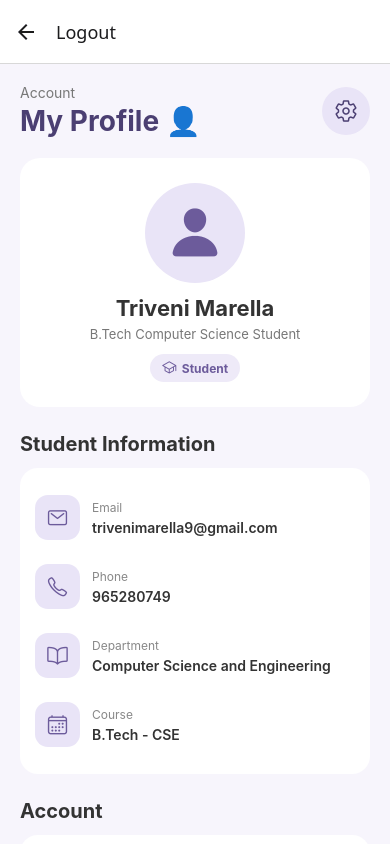
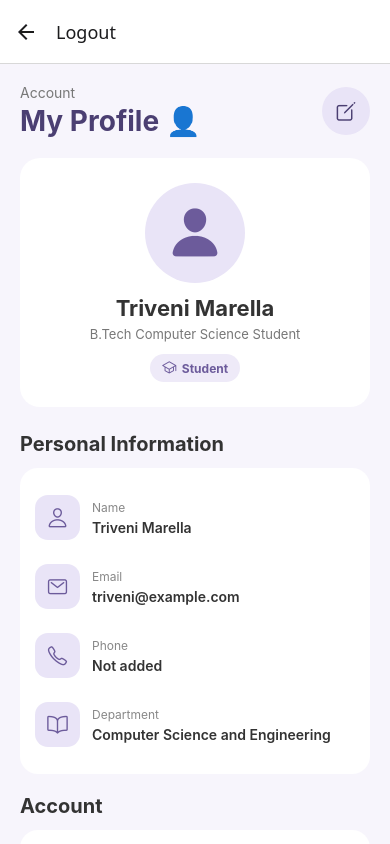
Before and after one commit to MarellaTriveni/campus-connect, a React Native app: screen /Logout in a window 390 px wide. Built offline with nearby package versions, Linux system fonts and the light colour scheme.

Commit message:
Day 9: Add Edit Profile Feature

```diff
--- a/screens/ProfileScreen.js
+++ b/screens/ProfileScreen.js
@@ -1,14 +1,38 @@
-import React from "react";
+import React, { useState } from "react";
 import {
   View,
   Text,
   StyleSheet,
   ScrollView,
   TouchableOpacity,
+  TextInput,
+  Alert,
 } from "react-native";
 import { Ionicons } from "@expo/vector-icons";
 
 export default function ProfileScreen({ navigation }) {
+  const [isEditing, setIsEditing] = useState(false);
+
+  const [name, setName] = useState("Triveni Marella");
+  const [email, setEmail] = useState("triveni@example.com");
+  const [phone, setPhone] = useState("Not added");
+  const [department, setDepartment] = useState(
+    "Computer Science and Engineering"
+  );
+
+  const handleSave = () => {
+    setIsEditing(false);
+
+    Alert.alert(
+      "Profile Updated",
+      "Your profile has been updated successfully."
+    );
+  };
+
+  const handleCancel = () => {
+    setIsEditing(false);
+  };
+
   return (
     <ScrollView
       style={styles.container}
@@ -18,20 +42,29 @@ export default function ProfileScreen({ navigation }) {
       <View style={styles.header}>
         <View>
           <Text style={styles.smallTitle}>Account</Text>
-          <Text style={styles.title}>My Profile 👤</Text>
+
+          <Text style={styles.title}>
+            My Profile 👤
+          </Text>
         </View>
 
-        <View style={styles.settingsButton}>
+        {!isEditing && (
+          <TouchableOpacity
+            style={styles.editButton}
+            onPress={() => setIsEditing(true)}
+          >
             <Ionicons
-            name="settings-outline"
-            size={24}
+              name="create-outline"
+              size={23}
               color="#4B3F72"
             />
-        </View>
+          </TouchableOpacity>
+        )}
       </View>
 
       {/* Profile Card */}
       <View style={styles.profileCard}>
+
         <View style={styles.avatar}>
           <Ionicons
             name="person"
@@ -40,8 +73,14 @@ export default function ProfileScreen({ navigation }) {
           />
         </View>
 
+        {isEditing ? (
+          <Text style={styles.editHint}>
+            Edit your profile information below
+          </Text>
+        ) : (
+          <>
             <Text style={styles.name}>
-          Triveni Marella
+              {name}
             </Text>
 
             <Text style={styles.role}>
@@ -59,14 +98,47 @@ export default function ProfileScreen({ navigation }) {
                 Student
               </Text>
             </View>
+          </>
+        )}
+
       </View>
 
-      {/* Student Information */}
+      {/* Personal Information */}
       <Text style={styles.sectionTitle}>
-        Student Information
+        Personal Information
       </Text>
 
       <View style={styles.infoCard}>
+
+        {/* Name */}
+        <View style={styles.infoRow}>
+          <View style={styles.infoIcon}>
+            <Ionicons
+              name="person-outline"
+              size={22}
+              color="#6C5B9B"
+            />
+          </View>
+
+          <View style={styles.infoContent}>
+            <Text style={styles.infoLabel}>
+              Name
+            </Text>
+
+            {isEditing ? (
+              <TextInput
+                style={styles.input}
+                value={name}
+                onChangeText={setName}
+                placeholder="Enter your name"
+              />
+            ) : (
+              <Text style={styles.infoValue}>
+                {name}
+              </Text>
+            )}
+          </View>
+        </View>
 
         {/* Email */}
         <View style={styles.infoRow}>
@@ -83,9 +155,19 @@ export default function ProfileScreen({ navigation }) {
               Email
             </Text>
 
+            {isEditing ? (
+              <TextInput
+                style={styles.input}
+                value={email}
+                onChangeText={setEmail}
+                placeholder="Enter your email"
+                keyboardType="email-address"
+              />
+            ) : (
               <Text style={styles.infoValue}>
-              trivenimarella9@gmail.com
+                {email}
               </Text>
+            )}
           </View>
         </View>
 
@@ -104,10 +186,19 @@ export default function ProfileScreen({ navigation }) {
               Phone
             </Text>
 
+            {isEditing ? (
+              <TextInput
+                style={styles.input}
+                value={phone}
+                onChangeText={setPhone}
+                placeholder="Enter phone number"
+                keyboardType="phone-pad"
+              />
+            ) : (
               <Text style={styles.infoValue}>
-              {/* Add your phone number */}
-              965280749
+                {phone}
               </Text>
+            )}
           </View>
         </View>
 
@@ -126,43 +217,66 @@ export default function ProfileScreen({ navigation }) {
               Department
             </Text>
 
+            {isEditing ? (
+              <TextInput
+                style={styles.input}
+                value={department}
+                onChangeText={setDepartment}
+                placeholder="Enter department"
+              />
+            ) : (
               <Text style={styles.infoValue}>
-              Computer Science and Engineering
+                {department}
               </Text>
-          </View>
-        </View>
-
-        {/* Year */}
-        <View style={styles.infoRow}>
-          <View style={styles.infoIcon}>
-            <Ionicons
-              name="calendar-outline"
-              size={22}
-              color="#6C5B9B"
-            />
-          </View>
-
-          <View style={styles.infoContent}>
-            <Text style={styles.infoLabel}>
-              Course
-            </Text>
-
-            <Text style={styles.infoValue}>
-              B.Tech - CSE
-            </Text>
+            )}
           </View>
         </View>
 
       </View>
 
+      {/* Edit Buttons */}
+      {isEditing && (
+        <View style={styles.buttonContainer}>
+
+          <TouchableOpacity
+            style={styles.cancelButton}
+            onPress={handleCancel}
+          >
+            <Text style={styles.cancelText}>
+              Cancel
+            </Text>
+          </TouchableOpacity>
+
+          <TouchableOpacity
+            style={styles.saveButton}
+            onPress={handleSave}
+          >
+            <Ionicons
+              name="checkmark"
+              size={20}
+              color="#FFFFFF"
+            />
+
+            <Text style={styles.saveText}>
+              Save Changes
+            </Text>
+          </TouchableOpacity>
+
+        </View>
+      )}
+
       {/* Account Options */}
+      {!isEditing && (
+        <>
           <Text style={styles.sectionTitle}>
             Account
           </Text>
 
           <View style={styles.optionsCard}>
 
-        <TouchableOpacity style={styles.optionRow}>
+            <TouchableOpacity
+              style={styles.optionRow}
+            >
               <View style={styles.optionIcon}>
                 <Ionicons
                   name="settings-outline"
@@ -182,7 +296,9 @@ export default function ProfileScreen({ navigation }) {
               />
             </TouchableOpacity>
 
-        <TouchableOpacity style={styles.optionRow}>
+            <TouchableOpacity
+              style={styles.optionRow}
+            >
               <View style={styles.optionIcon}>
                 <Ionicons
                   name="help-circle-outline"
@@ -219,6 +335,8 @@ export default function ProfileScreen({ navigation }) {
               Logout
             </Text>
           </TouchableOpacity>
+        </>
+      )}
 
       <Text style={styles.version}>
         Campus Connect v1.0
@@ -255,7 +373,7 @@ const styles = StyleSheet.create({
     marginTop: 3,
   },
 
-  settingsButton: {
+  editButton: {
     width: 48,
     height: 48,
     borderRadius: 24,
@@ -295,6 +413,12 @@ const styles = StyleSheet.create({
     marginTop: 5,
   },
 
+  editHint: {
+    fontSize: 13,
+    color: "#777",
+    marginTop: 5,
+  },
+
   studentBadge: {
     flexDirection: "row",
     alignItems: "center",
@@ -323,7 +447,7 @@ const styles = StyleSheet.create({
     backgroundColor: "#FFFFFF",
     borderRadius: 18,
     padding: 15,
-    marginBottom: 25,
+    marginBottom: 20,
     elevation: 2,
   },
 
@@ -357,6 +481,57 @@ const styles = StyleSheet.create({
     fontSize: 14,
     color: "#333",
     fontWeight: "600",
+  },
+
+  input: {
+    backgroundColor: "#F7F5FC",
+    borderRadius: 8,
+    paddingHorizontal: 10,
+    paddingVertical: 7,
+    fontSize: 14,
+    color: "#333",
+    borderWidth: 1,
+    borderColor: "#E2DDEF",
+  },
+
+  buttonContainer: {
+    flexDirection: "row",
+    justifyContent: "space-between",
+    marginBottom: 25,
+  },
+
+  cancelButton: {
+    width: "35%",
+    height: 50,
+    borderRadius: 14,
+    backgroundColor: "#FFFFFF",
+    justifyContent: "center",
+    alignItems: "center",
+    borderWidth: 1,
+    borderColor: "#DDD",
+  },
+
+  cancelText: {
+    color: "#666",
+    fontSize: 15,
+    fontWeight: "bold",
+  },
+
+  saveButton: {
+    width: "60%",
+    height: 50,
+    borderRadius: 14,
+    backgroundColor: "#6C5B9B",
+    flexDirection: "row",
+    justifyContent: "center",
+    alignItems: "center",
+  },
+
+  saveText: {
+    color: "#FFFFFF",
+    fontSize: 15,
+    fontWeight: "bold",
+    marginLeft: 7,
   },
 
   optionsCard: {
```
Lines whose indentation alone changed are shown as unchanged.
